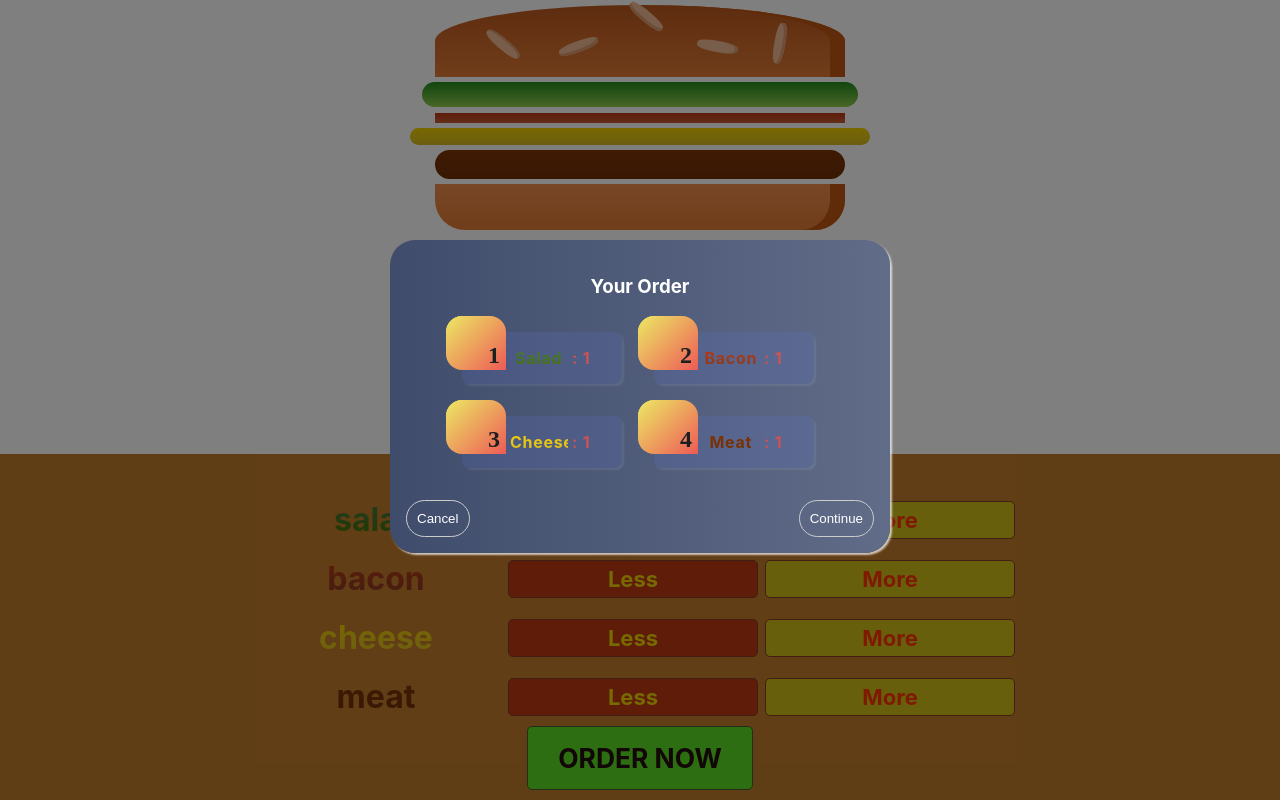
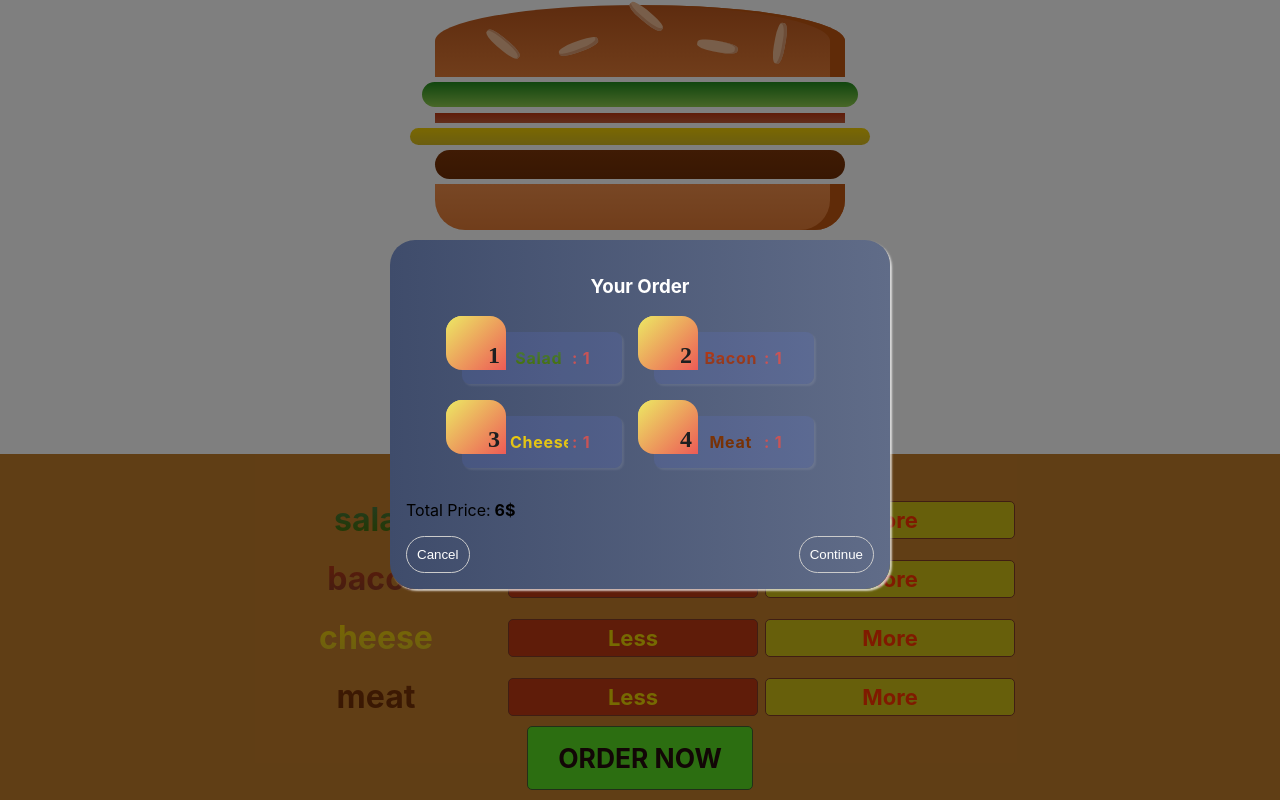
Before and after one commit to arifemir/burger-builder, a React (Create React App) app: page / in a window 1280 px wide. Both pictures are taken after a click on the button "ORDER NOW". Built offline with nearby package versions, Linux system fonts and the light colour scheme.

Commit message:
added price in the summary;

```diff
--- a/src/components/OrderSummary/OrderSummary.js
+++ b/src/components/OrderSummary/OrderSummary.js
@@ -20,6 +20,7 @@
       <ol className={styles.List}>
         {ingredientSummary}
       </ol>
+      <p>Total Price:<strong> {props.price}$</strong></p>
       <OrderSummaryButton purchaseState={props.purchaseCanceled} >Cancel</OrderSummaryButton>
       <OrderSummaryButton purchaseState={props.purchaseContinue}>Continue</OrderSummaryButton>
     </Fragment>
--- a/src/containers/BurgerBuilder/BurgerBuilder.js
+++ b/src/containers/BurgerBuilder/BurgerBuilder.js
@@ -81,6 +81,7 @@
             ingredients={this.state.ingredients}
             purchaseCanceled={this.purchaseCancelHandler}
             purchaseContinue={this.purchaseContinueHandler}
+            price={this.state.totalPrice}
           />
         </Modal>
         <Burger ingredients={this.state.ingredients}/>
```
